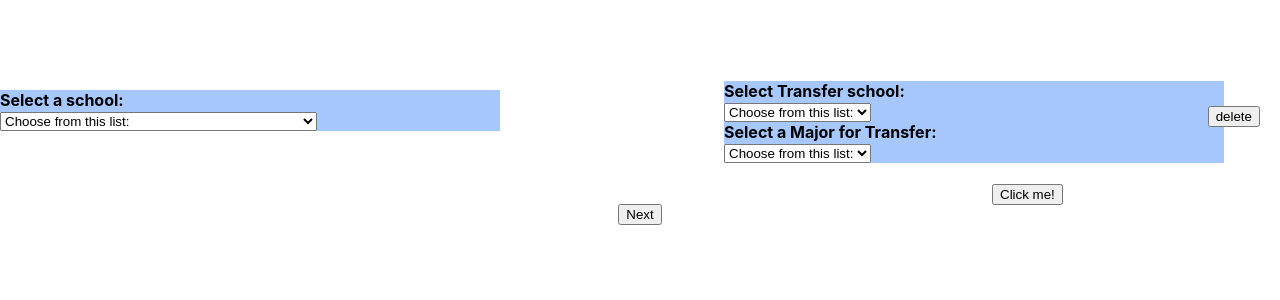
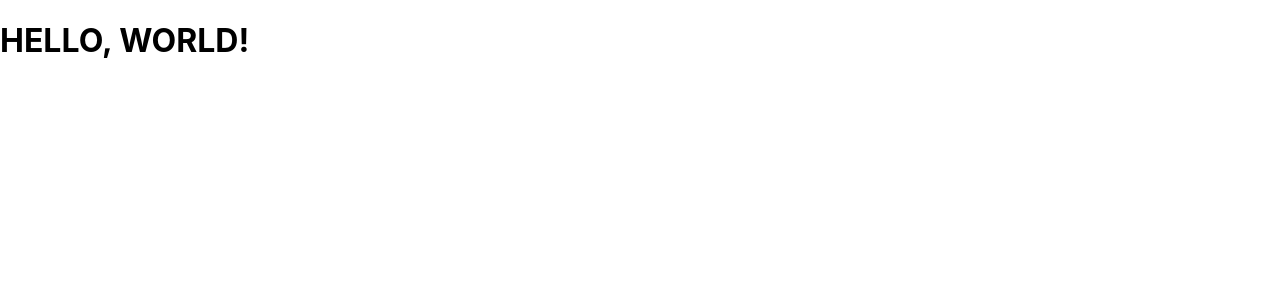
Before and after one commit to michaelleonard15/CC-Compare, a React (Create React App) app in the folder cs160-project/: page / in a window 1280 px wide. Both pictures are taken after a click on the button "Next". Shown: the top 300 px of the page. Built offline with nearby package versions, Linux system fonts and the light colour scheme.

Commit message:
Initial creation of second page

```diff
--- a/cs160-project/src/AgreementSelection.js
+++ b/cs160-project/src/AgreementSelection.js
@@ -71,6 +71,7 @@ constructor(props) {
     let request = {source: this.state.sourceID,
                    agreements: this.state.specificAgreements}
     console.log(request)
+    this.props.onSubmit(request)
   }
 
 
--- a/cs160-project/src/App.js
+++ b/cs160-project/src/App.js
@@ -1,14 +1,43 @@
 import React from 'react';
 import './App.css';
 import AgreementSelection from './AgreementSelection'
+import ClassSelector from './ClassSelector'
 
 
+/**
+ * Top level component for the frontend
+ * Depending the pageNumber state, renders one of
+ * the three page components for this app.
+ */
 class App extends React.Component {
 
+
+  constructor(props) {
+    super(props)
+
+    this.state = {pageNumber: 1}
+  }
+
+  submitRequest(IDs) {
+    this.setState({pageNumber: 2})
+  }
+
+
+  renderAppPage() {
+    if(this.state.pageNumber === 1) {
+      return  <AgreementSelection
+                onSubmit={this.submitRequest.bind(this)}
+              />
+    }
+    else if(this.state.pageNumber === 2) {
+      return <ClassSelector />
+    }
+  }
+
   render () {
-  return (
+    return (
       <div>
-        <AgreementSelection />
+        {this.renderAppPage()}
       </div>
     )
   }
--- /dev/null
+++ b/cs160-project/src/ClassSelector.js
@@ -0,0 +1,13 @@
+import React from 'react'
+
+class ClassSelector extends React.Component {
+
+
+  render() {
+    return (
+      <h1> HELLO, WORLD! </h1>
+    )
+  }
+}
+
+export default ClassSelector
```
